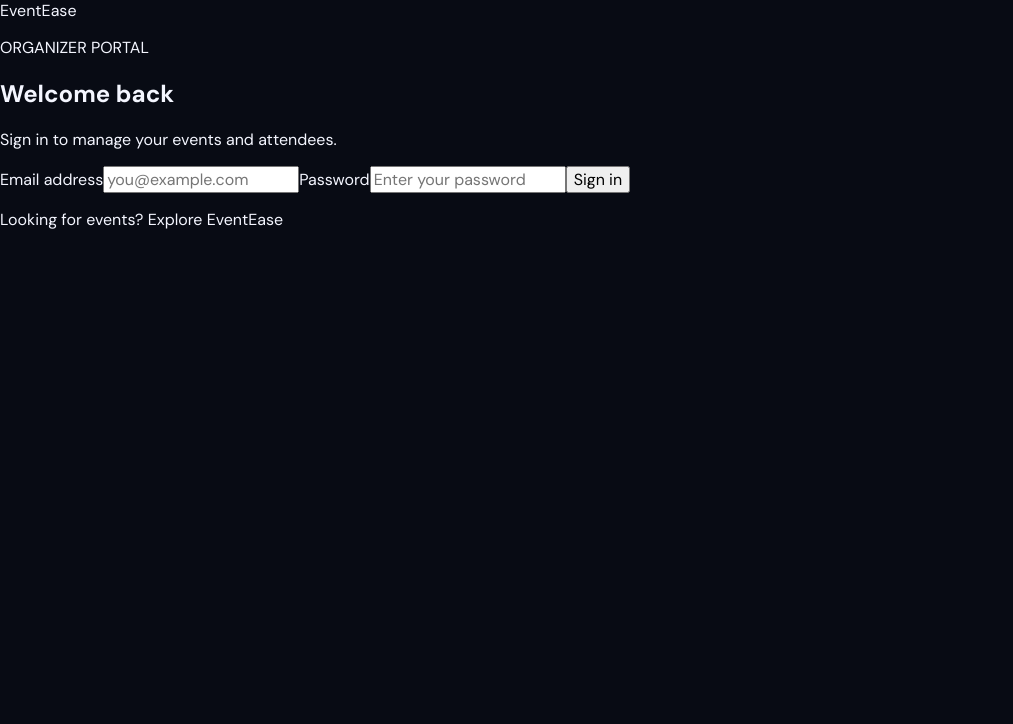
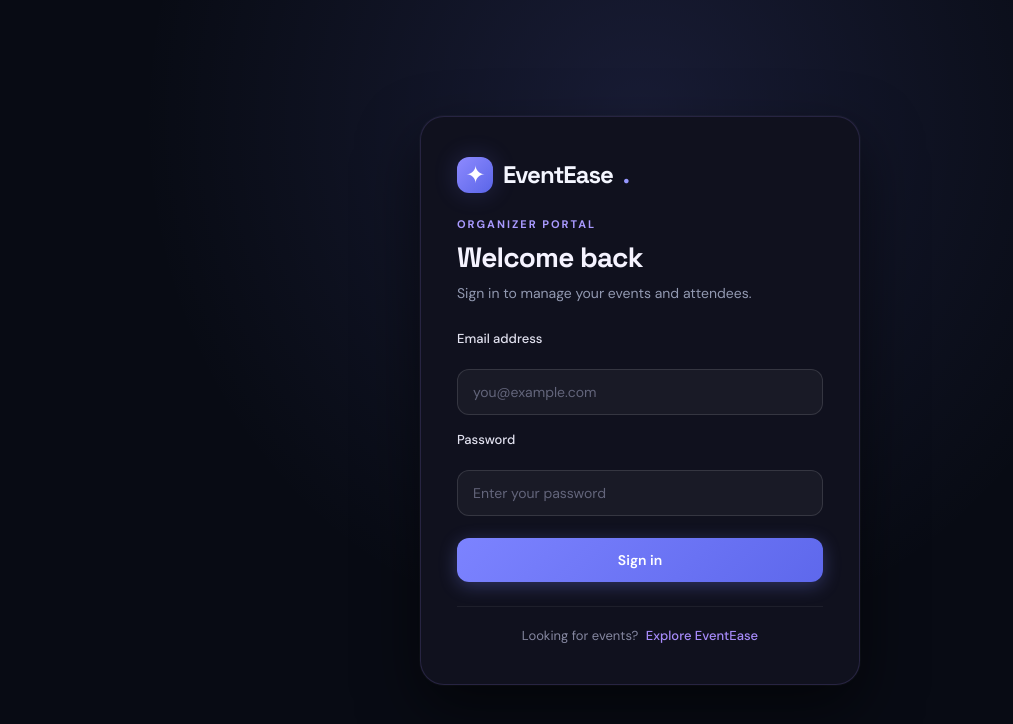
Before and after one commit to dharyagoyal/EventEase, a React (Vite) app in the folder client/: page /login in a window 1280 px wide. Shown: the top 724 px of the page, without its empty margins (0-1013 px from the left). Built offline with nearby package versions, Linux system fonts and the light colour scheme; no server answers.

Commit message:
style: restore login page styling and standardize EventEase brand capitalization

```diff
--- a/client/index.html
+++ b/client/index.html
@@ -4,7 +4,7 @@
     <meta charset="UTF-8" />
     <link rel="icon" type="image/svg+xml" href="/favicon.svg" />
     <meta name="viewport" content="width=device-width, initial-scale=1.0" />
-    <title>client</title>
+    <title>EventEase — Event Management Platform</title>
   </head>
   <body>
     <div id="root"></div>
--- a/client/src/App.css
+++ b/client/src/App.css
@@ -1643,3 +1643,192 @@
     font-size: 12px;
   }
 }
+
+/* ===== LOGIN PAGE ===== */
+
+.login-page {
+  min-height: 100vh;
+  display: flex;
+  align-items: center;
+  justify-content: center;
+  padding: 32px 20px;
+  background:
+    radial-gradient(
+      ellipse at 50% 15%,
+      rgba(124, 131, 255, 0.14),
+      transparent 55%
+    ),
+    #080b14;
+}
+
+.login-card {
+  width: 100%;
+  max-width: 440px;
+  padding: 40px 36px;
+  border: 1px solid rgba(160, 140, 255, 0.16);
+  border-radius: 24px;
+  background: #10111e;
+  box-shadow:
+    0 24px 60px rgba(0, 0, 0, 0.55),
+    0 0 0 1px rgba(255, 255, 255, 0.03);
+  display: flex;
+  flex-direction: column;
+}
+
+.login-brand {
+  margin-bottom: 24px;
+  align-self: flex-start;
+}
+
+.login-eyebrow {
+  margin: 0 0 8px;
+  color: #a99aff;
+  font-size: 11px;
+  font-weight: 700;
+  letter-spacing: 2px;
+  text-transform: uppercase;
+}
+
+.login-card h1 {
+  margin: 0 0 8px;
+  color: #f5f3ff;
+  font:
+    700 28px "Space Grotesk",
+    sans-serif;
+  letter-spacing: -0.8px;
+}
+
+.login-subtitle {
+  margin: 0 0 26px;
+  color: #9299b1;
+  font-size: 14px;
+  line-height: 1.5;
+}
+
+.login-form {
+  display: flex;
+  flex-direction: column;
+  gap: 16px;
+}
+
+.login-form label {
+  color: #e2e2f0;
+  font-size: 13px;
+  font-weight: 500;
+  display: block;
+  margin-bottom: 6px;
+}
+
+.login-form input {
+  width: 100%;
+  padding: 13px 15px;
+  border: 1px solid rgba(255, 255, 255, 0.12);
+  border-radius: 12px;
+  outline: none;
+  background: rgba(255, 255, 255, 0.04);
+  color: #f4f6ff;
+  font: inherit;
+  font-size: 14px;
+  transition:
+    border-color 0.2s ease,
+    box-shadow 0.2s ease,
+    background-color 0.2s ease;
+}
+
+.login-form input:focus {
+  border-color: #8b5cf6;
+  background: rgba(255, 255, 255, 0.06);
+  box-shadow: 0 0 0 3px rgba(139, 92, 246, 0.18);
+}
+
+.login-form input::placeholder {
+  color: #63657b;
+}
+
+.login-error {
+  margin: 2px 0 4px;
+  padding: 11px 14px;
+  border: 1px solid rgba(248, 113, 113, 0.3);
+  border-radius: 10px;
+  background: rgba(248, 113, 113, 0.08);
+  color: #fca5a5;
+  font-size: 13px;
+  line-height: 1.4;
+}
+
+.login-form button[type="submit"] {
+  width: 100%;
+  padding: 13px;
+  margin-top: 6px;
+  border: none;
+  border-radius: 12px;
+  background: linear-gradient(135deg, #7c83ff, #5e68ec);
+  color: #ffffff;
+  font-size: 14px;
+  font-weight: 600;
+  cursor: pointer;
+  box-shadow: 0 4px 18px rgba(124, 131, 255, 0.3);
+  transition:
+    transform 0.15s ease,
+    box-shadow 0.15s ease,
+    opacity 0.15s ease;
+}
+
+.login-form button[type="submit"]:hover:not(:disabled) {
+  box-shadow: 0 6px 24px rgba(124, 131, 255, 0.45);
+  transform: translateY(-1px);
+}
+
+.login-form button[type="submit"]:active:not(:disabled) {
+  transform: translateY(0);
+}
+
+.login-form button[type="submit"]:disabled {
+  opacity: 0.65;
+  cursor: not-allowed;
+}
+
+.login-footer {
+  margin: 24px 0 0;
+  padding-top: 20px;
+  border-top: 1px solid rgba(255, 255, 255, 0.06);
+  text-align: center;
+  color: #8587a0;
+  font-size: 13px;
+}
+
+.login-footer a {
+  color: #a78bfa;
+  font-weight: 500;
+  text-decoration: none;
+  margin-left: 4px;
+  transition: color 0.15s ease;
+}
+
+.login-footer a:hover {
+  color: #c4b5fd;
+  text-decoration: underline;
+}
+
+@media (max-width: 480px) {
+  .login-card {
+    padding: 28px 20px;
+    border-radius: 18px;
+  }
+
+  .login-card h1 {
+    font-size: 24px;
+  }
+}
+
+/* Reduced motion accessibility */
+@media (prefers-reduced-motion: reduce) {
+  *,
+  *::before,
+  *::after {
+    animation-duration: 0.01ms !important;
+    animation-iteration-count: 1 !important;
+    transition-duration: 0.01ms !important;
+    scroll-behavior: auto !important;
+  }
+}
--- a/client/src/App.jsx
+++ b/client/src/App.jsx
@@ -41,7 +41,7 @@
       <nav className="navbar">
         <Link className="brand" to="/">
           <span className="brand-icon"><Sparkles size={20} /></span>
-          eventease<span className="brand-dot">.</span>
+          EventEase<span className="brand-dot">.</span>
         </Link>
 
         <div className="nav-links">
@@ -176,7 +176,7 @@
       </main>
 
       <footer>
-        <a className="brand footer-brand" href="/">eventease<span className="brand-dot">.</span></a>
+        <a className="brand footer-brand" href="/">EventEase<span className="brand-dot">.</span></a>
         <p>Made for people who love showing up.</p>
         <span>© 2026 EventEase</span>
       </footer>
--- a/client/src/main.jsx
+++ b/client/src/main.jsx
@@ -7,6 +7,7 @@
 import Attendees from "./pages/Attendees.jsx";
 import { AuthProvider } from "./context/AuthContext.jsx";
 import "./index.css";
+import "./App.css";
 import ProtectedRoute from "./components/ProtectedRoute.jsx";
 
 ReactDOM.createRoot(document.getElementById("root")).render(
--- a/client/src/pages/Attendees.jsx
+++ b/client/src/pages/Attendees.jsx
@@ -150,7 +150,7 @@
       <aside className="dashboard-sidebar">
         <Link to="/" className="brand">
           <span className="brand-icon">✦</span>
-          eventease<span className="brand-dot">.</span>
+          EventEase<span className="brand-dot">.</span>
         </Link>
 
         <div className="dashboard-nav-label">WORKSPACE</div>
--- a/client/src/pages/Dashboard.jsx
+++ b/client/src/pages/Dashboard.jsx
@@ -151,7 +151,7 @@
       <aside className="dashboard-sidebar">
         <Link to="/" className="brand">
           <span className="brand-icon">✦</span>
-          eventease<span className="brand-dot">.</span>
+          EventEase<span className="brand-dot">.</span>
         </Link>
 
         <div className="dashboard-nav-label">WORKSPACE</div>
--- a/client/src/pages/Login.jsx
+++ b/client/src/pages/Login.jsx
@@ -2,6 +2,7 @@
 import { Link, useNavigate } from "react-router-dom";
 import axios from "axios";
 import { useAuth } from "../context/AuthContext.jsx";
+import "../App.css";
 
 const API_URL = (
   import.meta.env.VITE_API_URL || "http://localhost:5000/api/v1"
@@ -46,8 +47,9 @@
   return (
     <main className="login-page">
       <section className="login-card">
-        <Link to="/" className="login-brand">
-          EventEase
+        <Link to="/" className="brand login-brand">
+          <span className="brand-icon">✦</span>
+          EventEase<span className="brand-dot">.</span>
         </Link>
 
         <p className="login-eyebrow">ORGANIZER PORTAL</p>
```
